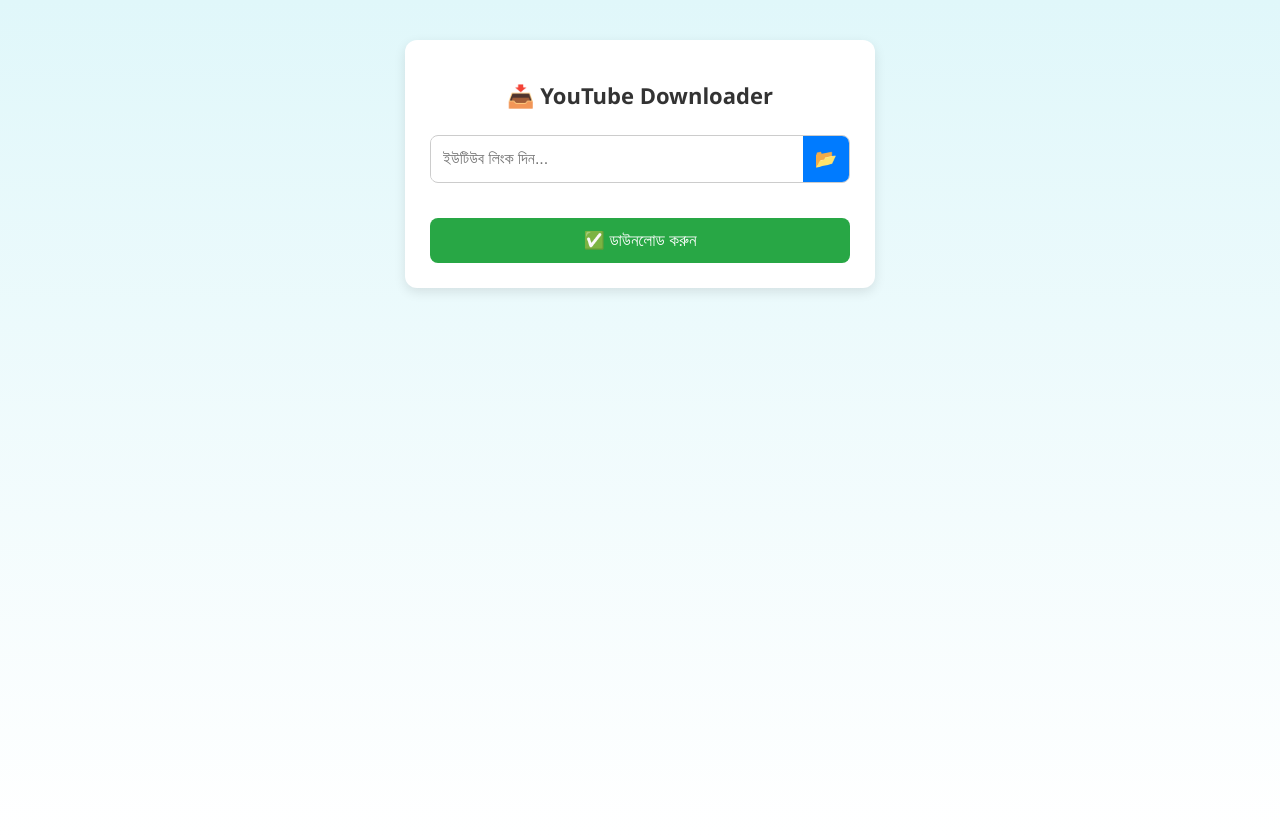
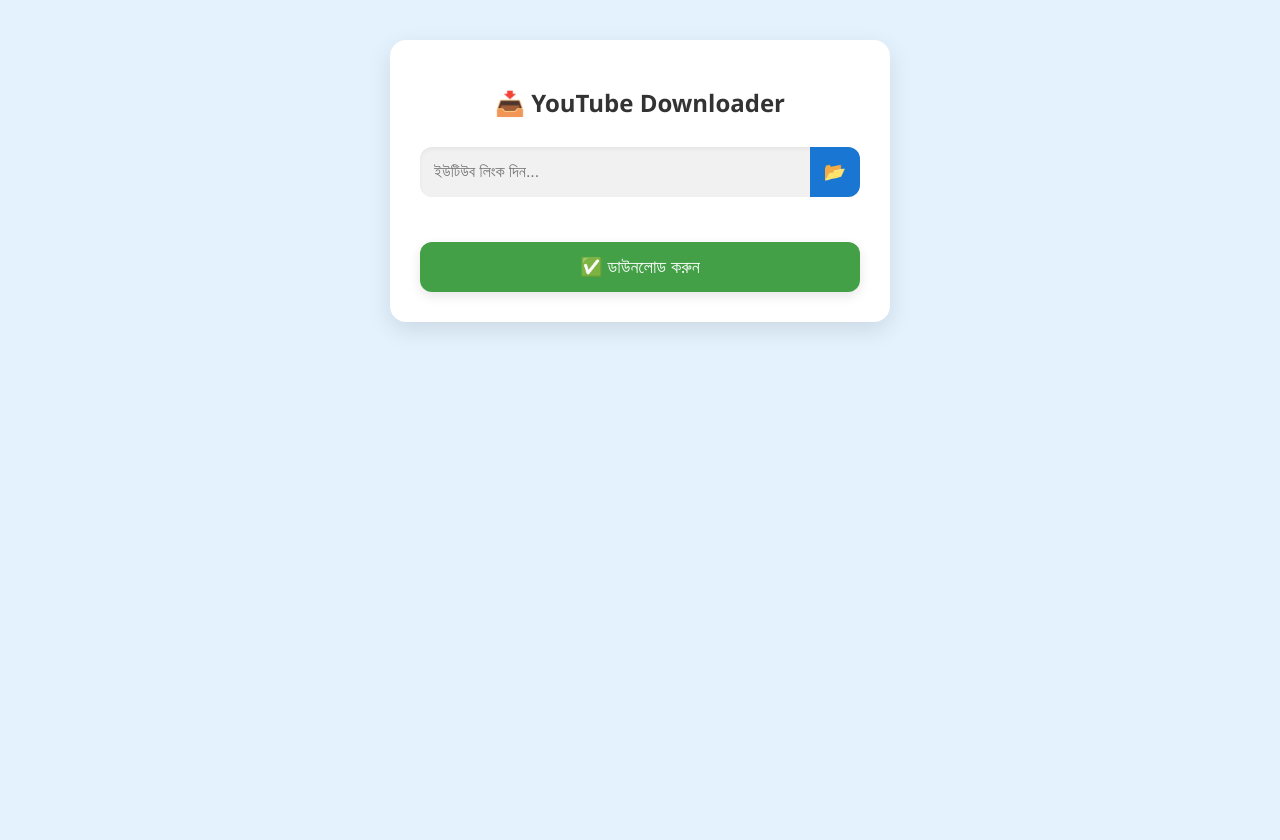
Before and after one commit to reaid44/yt-dlp, a Flask app: page / in a window 1280 px wide. Run offline with Flask 3, Linux system fonts and the light colour scheme; parts of the project's set-up code (start-up, migrations or seed data) failed here and were passed over.

Commit message:
Update styles for body and container elements

```diff
--- a/static/style.css
+++ b/static/style.css
@@ -1,6 +1,6 @@
 body {
-    font-family: 'Segoe UI', sans-serif;
-    background: linear-gradient(to bottom, #e0f7fa, #ffffff);
+    font-family: 'Noto Sans Bengali', 'Segoe UI', sans-serif;
+    background: #e3f2fd;
     display: flex;
     justify-content: center;
     align-items: flex-start;
@@ -11,46 +11,48 @@ body {
 
 .container {
     background: #ffffff;
-    padding: 25px;
-    border-radius: 12px;
-    box-shadow: 0 4px 12px rgba(0, 0, 0, 0.1);
-    width: 90%;
-    max-width: 420px;
-    animation: fadeIn 0.5s ease-in-out;
+    padding: 30px;
+    border-radius: 16px;
+    box-shadow: 0 8px 24px rgba(0, 0, 0, 0.1);
+    width: 92%;
+    max-width: 440px;
+    animation: fadeIn 0.6s ease;
 }
 
 @keyframes fadeIn {
-    from { opacity: 0; transform: translateY(10px); }
+    from { opacity: 0; transform: translateY(20px); }
     to { opacity: 1; transform: translateY(0); }
 }
 
 h1 {
     text-align: center;
     margin-bottom: 25px;
-    font-size: 22px;
+    font-size: 24px;
     color: #333;
 }
 
 .input-group {
     display: flex;
     align-items: center;
-    border: 1px solid #ccc;
-    border-radius: 8px;
+    background: #f1f1f1;
+    border-radius: 12px;
     overflow: hidden;
-    margin-bottom: 15px;
+    box-shadow: inset 0 2px 4px rgba(0,0,0,0.05);
+    margin-bottom: 20px;
 }
 
 input[type="text"] {
     flex: 1;
-    padding: 12px;
+    padding: 14px;
     font-size: 16px;
     border: none;
     outline: none;
+    background: transparent;
 }
 
 .arrow {
-    padding: 12px;
-    background: #007bff;
+    padding: 14px;
+    background: #1976d2;
     color: white;
     border: none;
     font-size: 18px;
@@ -59,16 +61,24 @@ input[type="text"] {
 }
 
 .arrow:hover {
-    background: #0056b3;
+    background: #0d47a1;
 }
 
 .dropdown {
     margin-top: 10px;
     background: #f9f9f9;
-    padding: 12px;
-    border-radius: 8px;
+    padding: 14px;
+    border-radius: 12px;
     border: 1px solid #ddd;
     font-size: 15px;
+    box-shadow: 0 2px 6px rgba(0,0,0,0.05);
+    transition: all 0.3s ease;
+}
+
+.dropdown label {
+    display: block;
+    margin-bottom: 8px;
+    cursor: pointer;
 }
 
 .hidden {
@@ -76,18 +86,36 @@ input[type="text"] {
 }
 
 .download-btn {
-    margin-top: 20px;
+    margin-top: 25px;
     width: 100%;
-    padding: 12px;
-    background: #28a745;
+    padding: 14px;
+    background: #43a047;
     color: white;
-    font-size: 17px;
+    font-size: 18px;
     border: none;
-    border-radius: 8px;
+    border-radius: 12px;
     cursor: pointer;
+    box-shadow: 0 4px 12px rgba(0,0,0,0.1);
     transition: background 0.3s;
 }
 
 .download-btn:hover {
-    background: #218838;
+    background: #2e7d32;
 }
+
+.preview {
+    margin-top: 30px;
+    text-align: center;
+}
+
+.preview img {
+    width: 100%;
+    border-radius: 12px;
+    box-shadow: 0 4px 12px rgba(0,0,0,0.1);
+}
+
+.video-title {
+    margin-top: 12px;
+    font-size: 17px;
+    color: #444;
+}
```
